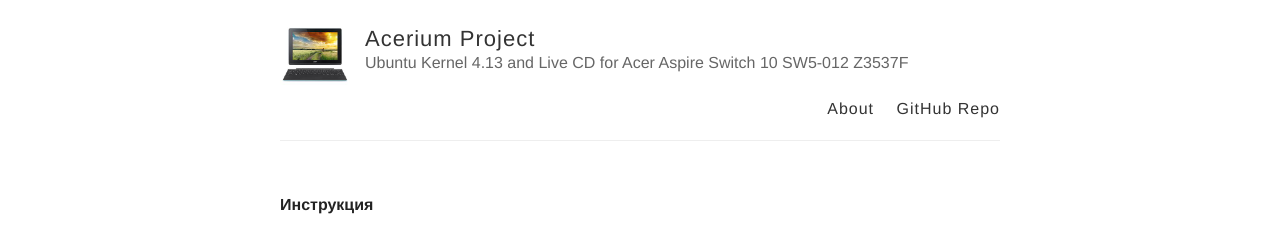
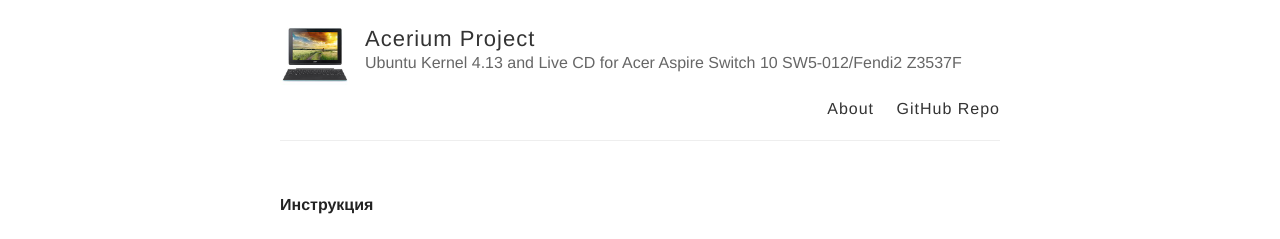
Before and after one commit to vmedvedev/andylavr.github.io, a Jekyll site: the page built from index.html, in a window 1280 px wide. Shown: the top 239 px of the page. Built offline with Jekyll 4.4.1, drawn with Linux system fonts in a browser that asks for light colours.

Commit message:
Update _config.yml

```diff
--- a/_config.yml
+++ b/_config.yml
@@ -6,7 +6,7 @@
 name: Acerium Project
 
 # Short bio or description (displayed in the header)
-description: Ubuntu Kernel 4.13 and Live CD for Acer Aspire Switch 10 SW5-012 Z3537F
+description: Ubuntu Kernel 4.13 and Live CD for Acer Aspire Switch 10 SW5-012/Fendi2 Z3537F
 
 # URL of your avatar or profile pic (you could use your GitHub profile pic)
 # avatar: https://avatars.githubusercontent.com/u/16132814?s=300
```
